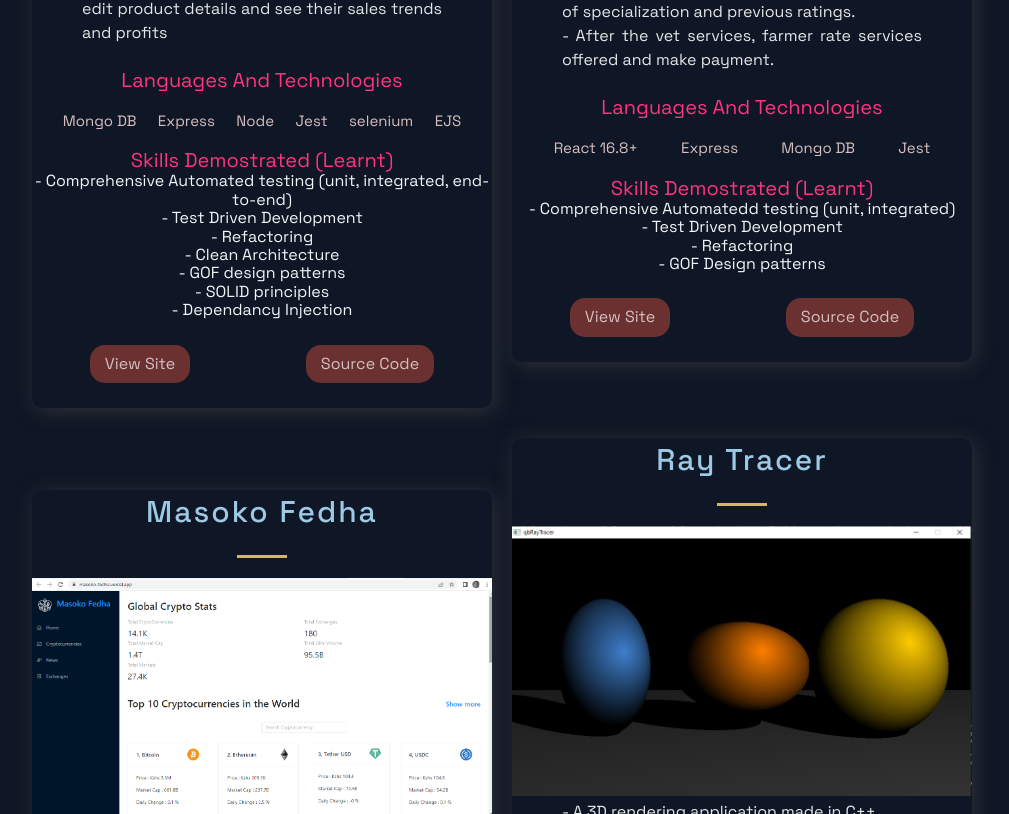
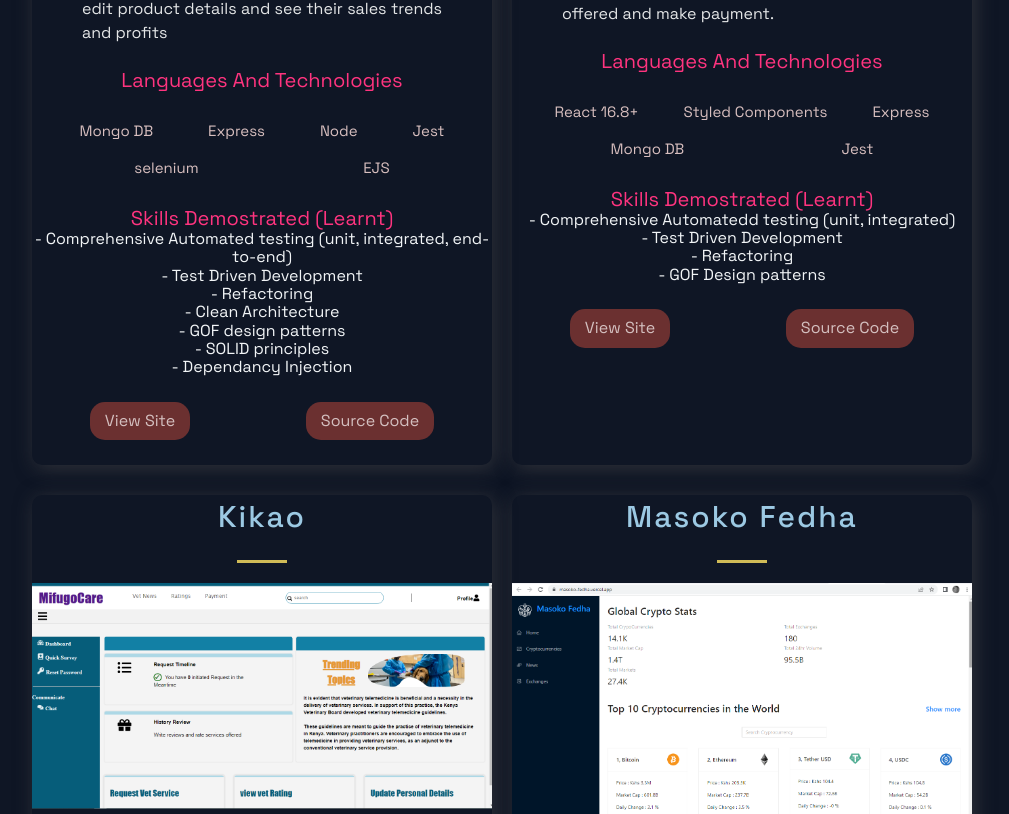
Before and after one commit to samuelmaina/portifolio, a Next.js app: page / in a window 1280 px wide. Shown: the part 1806-2620 px from the top of the page, without its empty margins (138-1147 px from the left). Built offline with nearby package versions, Linux system fonts and the light colour scheme.

Commit message:
Placed the Go Up button to be placed more left

```diff
--- a/src/components/Acomplishments/Acomplishments.js
+++ b/src/components/Acomplishments/Acomplishments.js
@@ -18,9 +18,9 @@
   },
 
   {
-    link: "https://www.hackerrank.com/certificates/d5328d82222b",
-    text: "Luna Hackathon Winner",
-    org: "Google Developers Student Club",
+    link: "https://devpost.com/samuelmaina/challenges",
+    text: "Luna Hacks Hackathon Winner",
+    org: "Google Developers Student Club, GitHub and Microsoft",
     details:
       "Emerged top at the expert category in the Luna Fest Hackathon held by GDSC Moi University in conjunction with Microsoft and Github. Hackathon involved use of GitHub workflows to automate Azure operations such as app deployment and teardown",
   },
--- a/src/components/Acomplishments/AcomplishmentsStyles.js
+++ b/src/components/Acomplishments/AcomplishmentsStyles.js
@@ -3,7 +3,7 @@
 export const Boxes = styled.div`
   width: 100%;
   display: grid;
-  grid-template-columns: repeat(4, 1fr);
+  grid-template-columns: repeat(2, 1fr);
   gap: 24px;
   margin: 24px 0 40px;
 
--- a/src/components/Projects/ProjectsStyles.js
+++ b/src/components/Projects/ProjectsStyles.js
@@ -2,7 +2,6 @@
 
 export const Img = styled.img`
   width: 100%;
-  height: 25%;
   object-fit: cover;
   overflow: hidden;
 `;
@@ -38,15 +37,23 @@
     .nav a {
       font-size: 1.4rem;
     }
-    width: 100%;
+    width: 90%;
+    margin-left: 0;
+    padding: 0rem;
+    font-size: 1.2rem;
+    row-gap: 3rem;
+    place-items: initial;
+    grid-template-columns: repeat(auto-fill, minmax(370px, 1fr));
   }
 `;
 export const BlogCard = styled.div`
   border-radius: 10px;
+  height: 100%;
   box-shadow: 3px 3px 20px rgba(80, 78, 78, 0.5);
   text-align: center;
   @media ${(props) => props.theme.breakpoints.sm} {
-    width: 100%;
+    box-shadow: 3px 3px 20px rgba(80, 78, 78, 0.5);
+    width: 90%;
   }
 `;
 
@@ -118,10 +125,12 @@
 
 export const TagList = styled.ul`
   display: flex;
+  flex-wrap: wrap;
   justify-content: space-around;
   padding: 2rem;
 `;
 export const Tag = styled.li`
   color: #d8bfbf;
   font-size: 1.5rem;
+  margin: 1rem 2rem;
 `;
--- a/src/components/Technologies/Technologies.js
+++ b/src/components/Technologies/Technologies.js
@@ -34,7 +34,7 @@
     <SectionDivider divider />
     <SectionTitle>Technologies</SectionTitle>
     <SectionText>
-      Have worked with a veriety of languages.Have written automated tests for
+      Have worked with a veriety of languages.Have written automated tests in
       most of them.
     </SectionText>
     <List>
@@ -68,6 +68,7 @@
         <ListTitle>Agile Methodologies</ListTitle>
         <picture>
           <DiScrum size={iconSize} />
+          <ListParagraph>Scrum</ListParagraph>
         </picture>
       </ListItem>
 
--- a/src/constants/constants.js
+++ b/src/constants/constants.js
@@ -29,7 +29,7 @@
       "After the vet services, farmer rate services offered and make payment. ",
     ],
     images: ["/images/mifugoCare.png"],
-    tags: ["React 16.8+ ", "Express", "Mongo DB", "Jest"],
+    tags: ["React 16.8+ ", "Styled Components", "Express", "Mongo DB", "Jest"],
     skills: [
       "Comprehensive Automatedd testing (unit, integrated)",
       "Test Driven Development",
@@ -40,6 +40,32 @@
     visit: "https://serene-taiga-98483.herokuapp.com/",
     id: 1,
   },
+
+  {
+    title: "Kikao",
+    description: [
+      "A PERN platform where developers(mostly from marginalized social sectors based on race, gender, political standing etc.) can share ideas and connect",
+      "User Create profiles, share ideas, comment and like other posts.",
+      "Will implement a recruiter functionality to locaate talent ",
+      "Not yet hosted as I can't find free postgres hosting",
+    ],
+    images: ["/images/mifugoCare.png"],
+    tags: [
+      "Typescript ",
+      "React 16.8+ ",
+      "Express ",
+      "Redux and Thunk",
+      "Postgres ",
+      "Ant Designs",
+      "Jest",
+    ],
+    skills: [
+      "Comprehensive Automatedd testing (unit, integrated)",
+      "Relational Database Design , Relationships",
+    ],
+    source: "https://github.com/samuelmaina/kikao",
+    id: 7,
+  },
   {
     title: "Masoko Fedha",
     description: [
@@ -49,7 +75,12 @@
     ],
     images: ["/images/masoko_5.png"],
     tags: ["React", "Redux", "Ant Design"],
-    skills: ["Refactoring", "Visual Design"],
+    skills: [
+      "Refactoring",
+      "Visual Design",
+      "Using Rapid API",
+      "React 16.8+ lifecycle methods",
+    ],
     source: "https://github.com/samuelmaina/masoko-fedha",
     visit: "https://masoko-fedha.vercel.app/",
     id: 2,
@@ -64,7 +95,12 @@
     ],
     images: ["/images/raytracer.png"],
     tags: ["C++", "CMake", "SDL2"],
-    skills: ["OOP concepts", "OOP design"],
+    skills: [
+      "OOP concepts",
+      "OOP design",
+      "Linear Algebra",
+      "Performance Optimization",
+    ],
     source: "https://github.com/samuelmaina/ray-tracer",
     id: 3,
   },
@@ -77,7 +113,7 @@
     ],
     images: ["/images/kikokotoo.png"],
     tags: ["React 1.8+", "Ant Design"],
-    skills: ["UI design", "React Life Cycle Methods"],
+    skills: ["UI design", "React 16.8++ LC methods"],
     source: "https://github.com/samuelmaina/elimu-coach",
     visit: "https://elimu-deployment.vercel.app/",
     id: 6,
@@ -91,7 +127,7 @@
     ],
     images: ["/images/guess_game.webp"],
     tags: ["React Native", "React-Components"],
-    skills: ["Refactor"],
+    skills: ["Mobile Design and Development", "Refactor"],
     source: "https://github.com/samuelmaina/guess-game",
     id: 5,
   },
--- a/src/styles/GlobalComponents/ScrollUpStyles.js
+++ b/src/styles/GlobalComponents/ScrollUpStyles.js
@@ -2,9 +2,10 @@
 
 export const GoUpButton = styled.div`
   position: fixed;
-  left: 0;
+  left: 8%;
   @media screen and (max-width: 678px) {
      {
+      position: none;
       diplay: none;
     }
   }
--- a/src/styles/GlobalComponents/index.js
+++ b/src/styles/GlobalComponents/index.js
@@ -64,7 +64,7 @@
   line-height: 40px;
   font-weight: 300;
   padding-bottom: 1.8rem;
-  color: rgba(255, 255, 255, 0.7);
+  color: rgba(255, 255, 255, 0.8);
 
   @media ${(props) => props.theme.breakpoints.md} {
     max-width: 670px;
```
Also changed, not shown: public/Screenshots_to_add/Luna_hacks_winner.png (added), public/Screenshots_to_add/Sales_Presentation.png (added).
